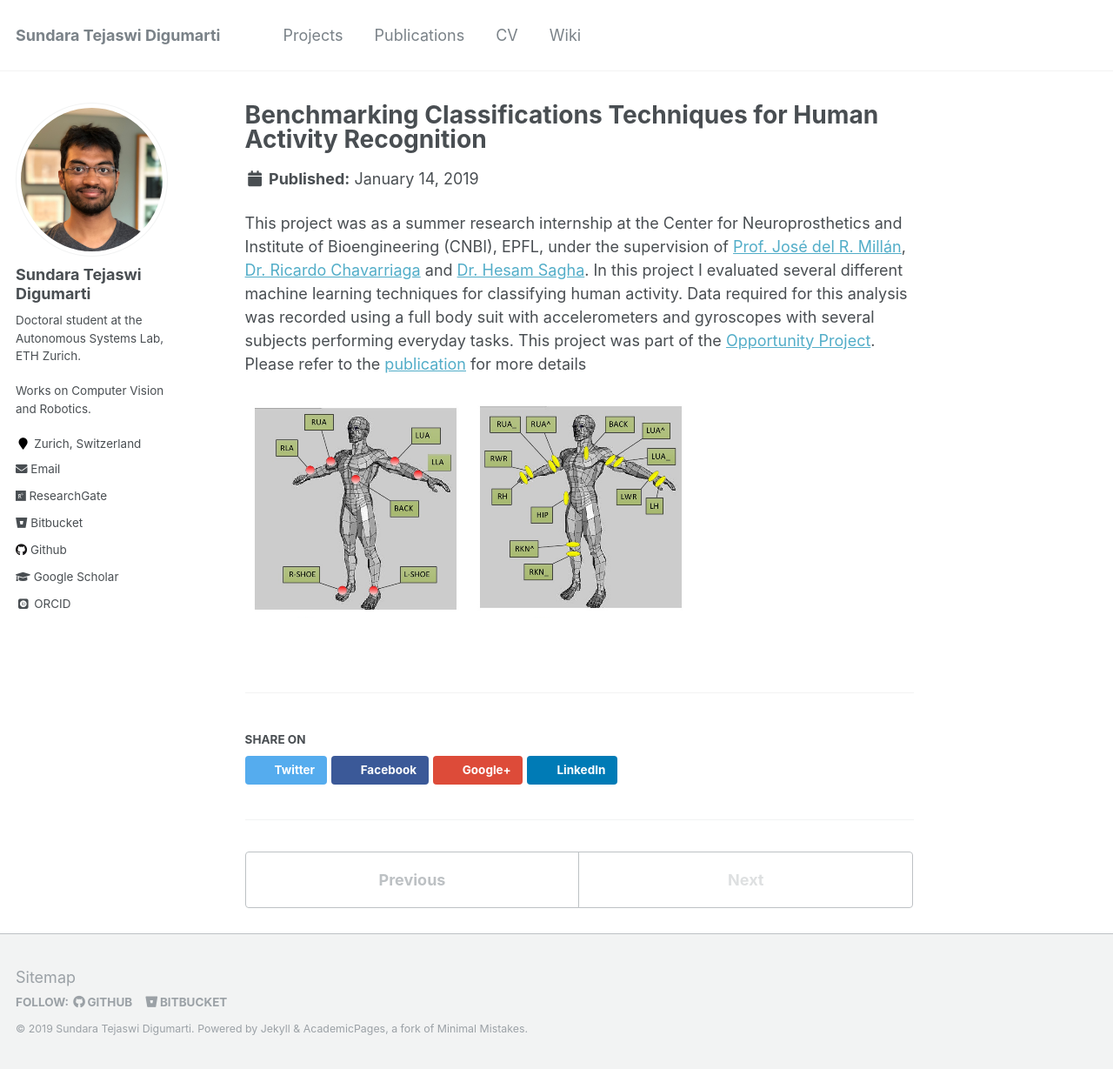
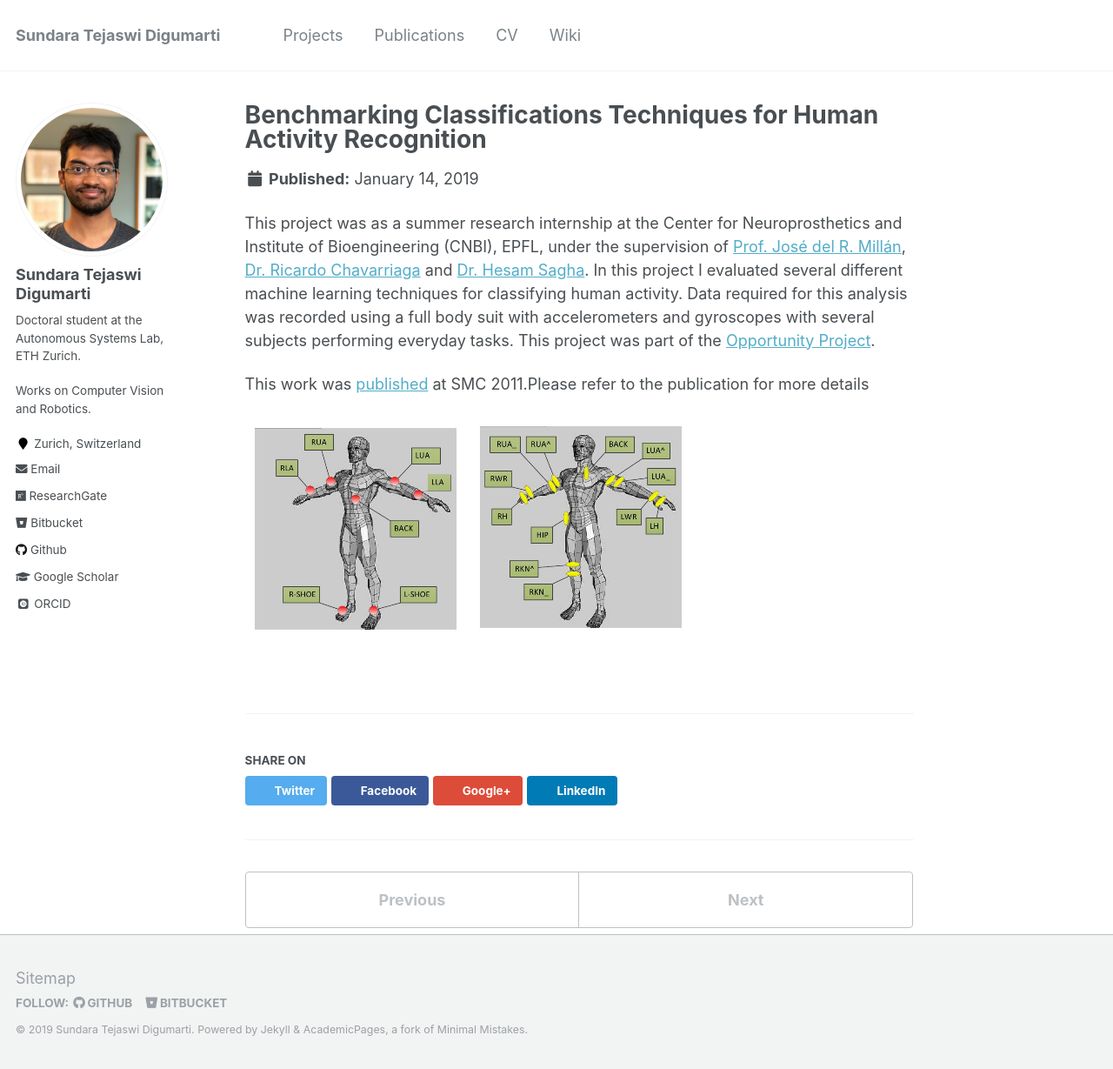
Before and after one commit to tejaswid/tejaswid.github.io, a Jekyll site: the page built from _projects/p2-cnbi.md, in a window 1280 px wide and 1229 px high. Shown: the whole window at 87% size. Built offline with Jekyll 4.4.1, drawn with Linux system fonts in a browser that asks for light colours; some web fonts are replaced.

```diff
--- a/_projects/p2-cnbi.md
+++ b/_projects/p2-cnbi.md
@@ -4,6 +4,8 @@
 collection: projects
 ---
 
-This project was as a summer research internship at the Center for Neuroprosthetics and Institute of Bioengineering (CNBI), EPFL, under the supervision of [Prof. José del R. Millán](https://people.epfl.ch/jose.millan?lang=en), [Dr. Ricardo Chavarriaga](https://people.epfl.ch/ricardo.chavarriaga) and [Dr. Hesam Sagha](https://scholar.google.ch/citations?user=ODZ_OwIAAAAJ&hl=en). In this project I evaluated several different machine learning techniques for classifying human activity. Data required for this analysis was recorded using a full body suit with accelerometers and gyroscopes with several subjects performing everyday tasks. This project was part of the [Opportunity Project](http://www.opportunity-project.eu/). Please refer to the [publication](../../publication/2011-10-09-Benchmarking) for more details
+This project was as a summer research internship at the Center for Neuroprosthetics and Institute of Bioengineering (CNBI), EPFL, under the supervision of [Prof. José del R. Millán](https://people.epfl.ch/jose.millan?lang=en), [Dr. Ricardo Chavarriaga](https://people.epfl.ch/ricardo.chavarriaga) and [Dr. Hesam Sagha](https://scholar.google.ch/citations?user=ODZ_OwIAAAAJ&hl=en). In this project I evaluated several different machine learning techniques for classifying human activity. Data required for this analysis was recorded using a full body suit with accelerometers and gyroscopes with several subjects performing everyday tasks. This project was part of the [Opportunity Project](http://www.opportunity-project.eu/).
+
+This work was [published](../../publication/2011-10-09-Benchmarking) at SMC 2011.Please refer to the publication for more details
 
 <img src='/images/benchmarking.png'>
```
Also changed, not shown: _projects/p1-wheelchair.md (+3 -1 lines), _projects/p3-rendezvous.md (added, +11 -0 lines), images/dfa-traj.png (added), images/dfa.png (added).
